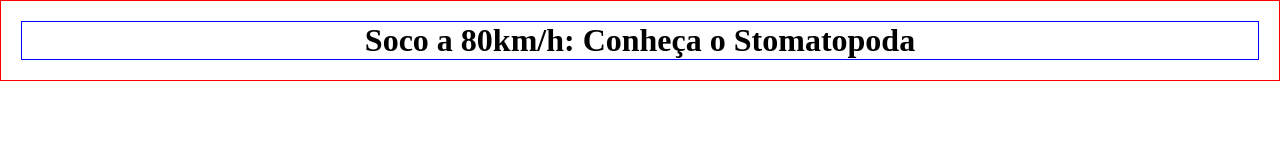
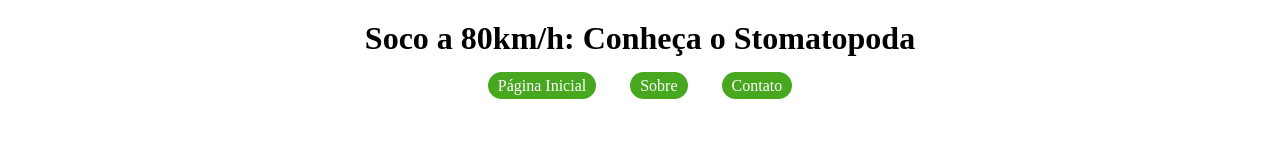
Before and after one commit to pedro-henrique-a-silva/semantic-html, a website: page index.html in a window 1280 px wide. Drawn offline with Linux system fonts and the light colour scheme.

Commit message:
Adicionando links de navegação no header

```diff
--- a/index.html
+++ b/index.html
@@ -10,7 +10,13 @@
 <body>
     <header>
         <h1>Soco a 80km/h: Conheça o Stomatopoda</h1>
-
+        <nav id="links-header">
+            <ul>
+                <li ><a href="#">Página Inicial</a></li>
+                <li ><a href="#">Sobre</a></li>
+                <li ><a href="#">Contato</a></li>
+            </ul>
+        </nav>
     </header>
 
 
--- a/style.css
+++ b/style.css
@@ -1,17 +1,44 @@
 
- * {
+* {
     margin: 0;
     padding: 0;
  }
 
- header {
-    border: 1px solid red;
+header {
+    /* border: 1px solid red; */
     padding: 10px;
     text-align: center;
  }
 
- h1 {
-    border: 1px solid blue;
+h1 {
+    /* border: 1px solid blue; */
     /* text-align: center; */
     margin: 10px;
  }
+
+/* #links-header {
+    border: 1px solid green;
+
+ } */
+
+#links-header li {
+    display: inline-block;
+    list-style-type: none;
+    margin: 10px 15px;
+
+
+ }
+
+#links-header a{
+    color: white;
+    text-decoration: none;
+    background: rgb(71, 168, 32);
+    padding: 5px 10px;
+    border-radius: 30px;
+
+ }
+
+#links-header a:hover {
+    text-decoration: underline;
+
+}
```
